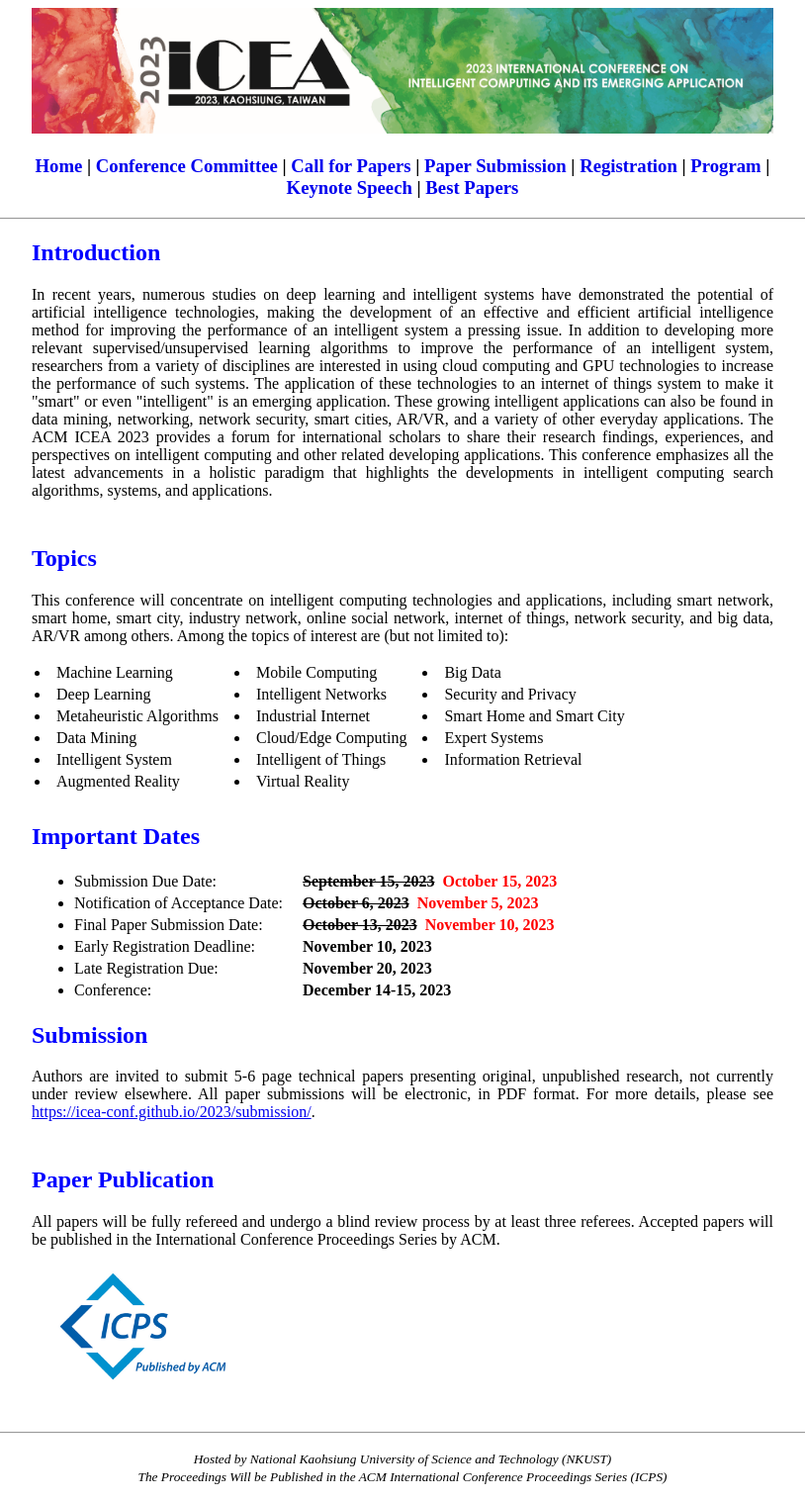
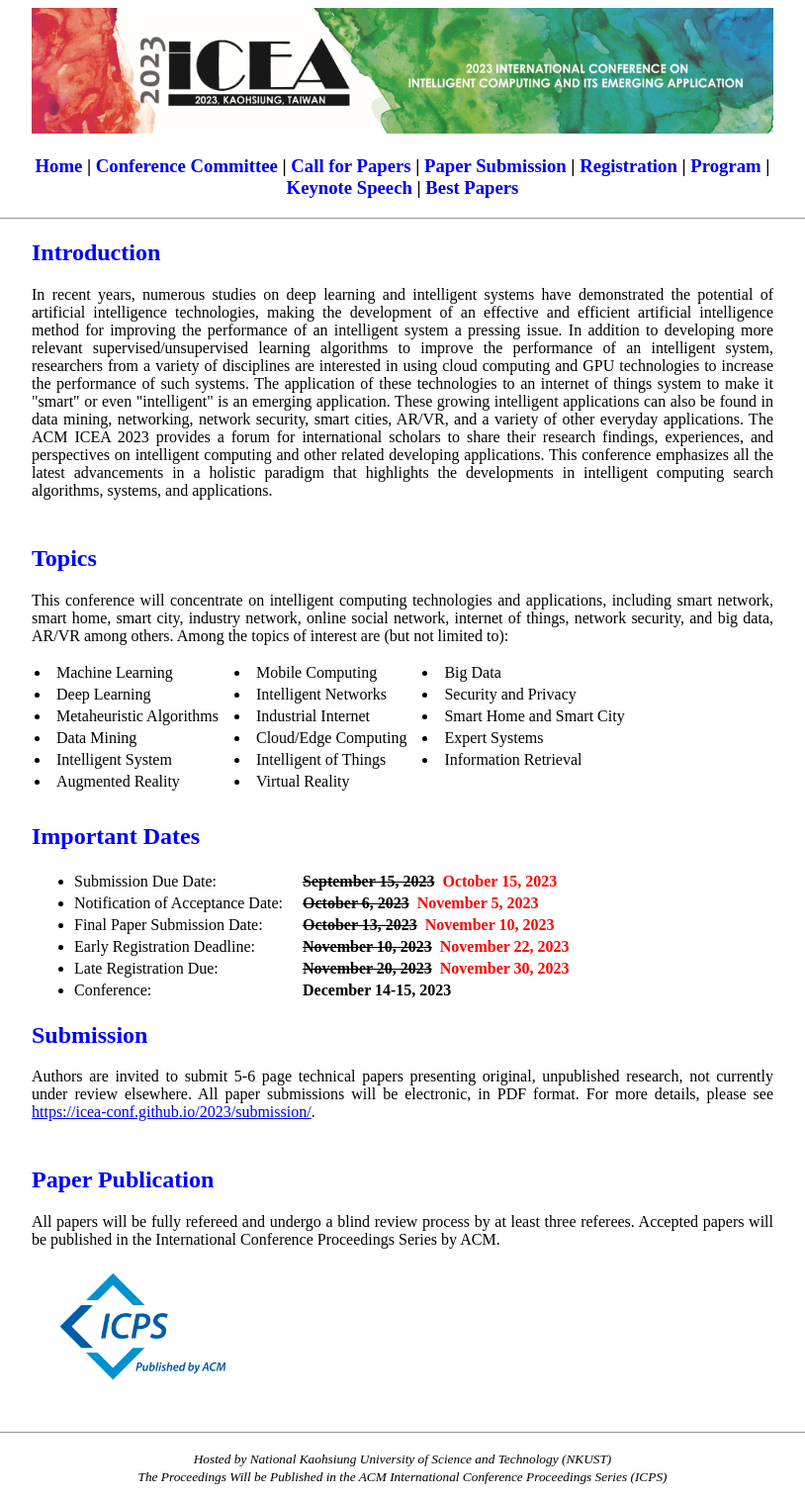
Before and after one commit to icea-conf/2023, a Jekyll site: the page built from papers/index.html, in a window 1280 px wide. Shown: the whole page at 99% size, without its empty margins (233-1047 px from the left). Built offline with Jekyll 4.4.1, drawn with Linux system fonts in a browser that asks for light colours.

Commit message:
Update index.html

```diff
--- a/papers/index.html
+++ b/papers/index.html
@@ -128,7 +128,7 @@ title: ACM ICEA 2023
                                           <li>Early Registration Deadline: </li>
                                     </td>
                                     <td>
-                                          <b>&nbsp; &nbsp; November 10, 2023</b>
+                                          <b>&nbsp; &nbsp; <del>November 10, 2023</del></b><b style="color:#FF0000">&nbsp; November 22, 2023</b>
                                     </td>
                               </tr>
                               <tr>
@@ -136,7 +136,7 @@ title: ACM ICEA 2023
                                           <li>Late Registration Due: </li>
                                     </td>
                                     <td>
-                                          <b>&nbsp; &nbsp; November 20, 2023</b>
+                                          <b>&nbsp; &nbsp; <del>November 20, 2023</del></b><b style="color:#FF0000">&nbsp; November 30, 2023</b>
                                     </td>
                               </tr>
                               <tr>
```
